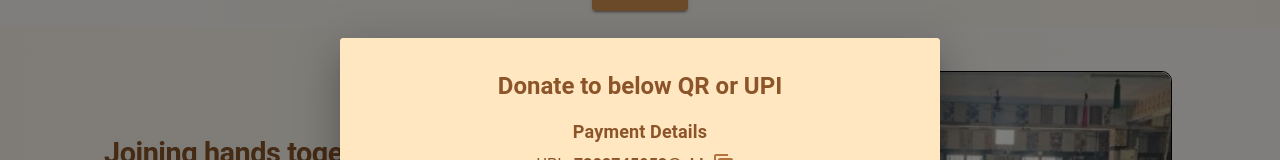
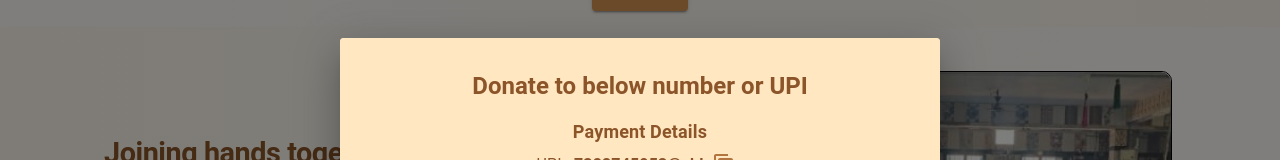
Before and after one commit to darshan1005/GHH-org, a React (Vite) app: page / in a window 1280 px wide. Both pictures are taken after a click on the button "DONATE". Shown: the part 206-366 px from the top of the page. Built offline with nearby package versions, Linux system fonts and the light colour scheme; a web font is replaced by a local one.

Commit message:
Update Donate.jsx
changed work qr -> number

```diff
--- a/src/Components/Donate/Donate.jsx
+++ b/src/Components/Donate/Donate.jsx
@@ -66,7 +66,7 @@ export const Donate = () => {
         >
           {/* Title */}
           <Typography variant="h5" textAlign="center" fontWeight="bold">
-            Donate to below QR or UPI
+            Donate to below number or UPI
           </Typography>
 
           <Box textAlign="center">
```
